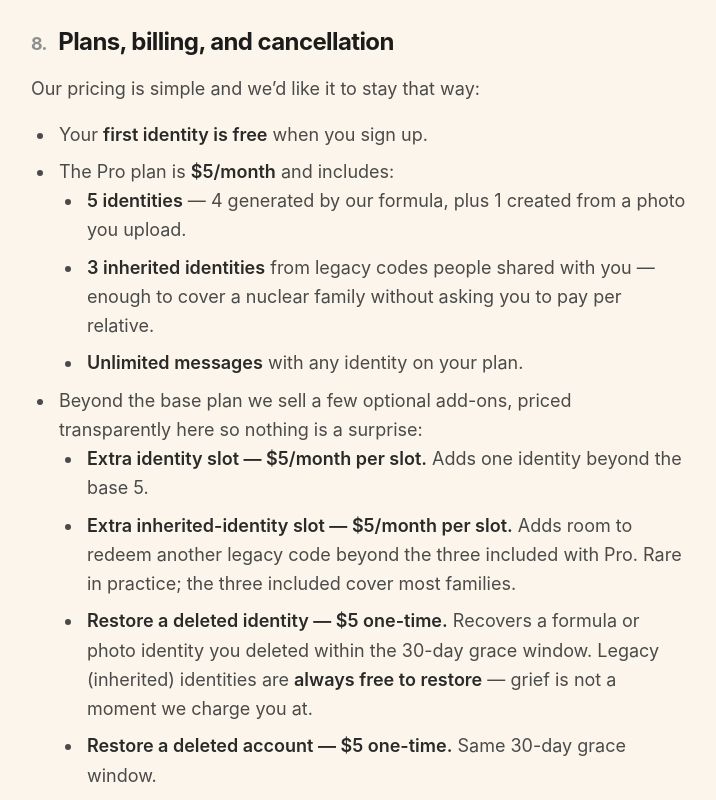
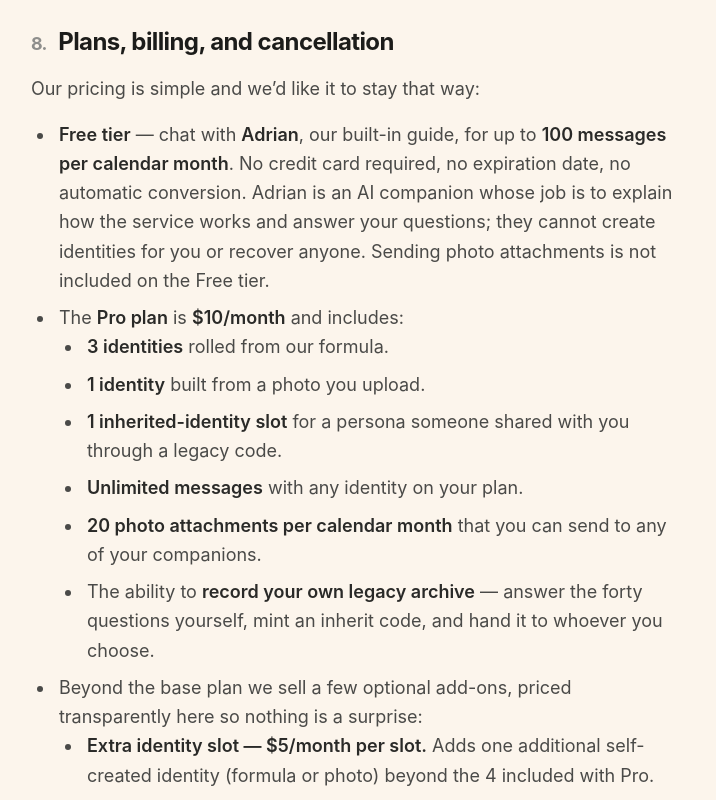
Before and after one commit to ten35application-blip/CHAPTER3FIVE, a Next.js app: page /terms in a window 1280 px wide. Shown: the part 5240-6040 px from the top of the page, without its empty margins (281-997 px from the left). Built offline with nearby package versions, Linux system fonts and the light colour scheme.

Commit message:
terms + pricing copy sweep for the $10 Pro / Adrian model

```diff
--- a/src/app/(gated)/settings/page.tsx
+++ b/src/app/(gated)/settings/page.tsx
@@ -8,6 +8,7 @@ import {
   EXTRA_IDENTITY_PRICE_LABEL,
   MONTHLY_PRICE_LABEL,
   PRICING,
+  PRO_IMAGES_PER_MONTH,
 } from "@/lib/pricing";
 import { DataExportButton } from "./_components/DataExportButton";
 import { ManageSubscriptionButton } from "./_components/ManageSubscriptionButton";
@@ -30,9 +31,10 @@ async function signOut() {
   redirect("/");
 }
 
-// Wilson's pricing today: 1 free forever, $5/month for 5 total
-// (4 formula-generated + 1 made from an uploaded photo). Numbers
-// live in src/lib/pricing.ts — change them there.
+// Wilson's pricing (July 2026 rework): Free tier chats with Adrian
+// only; Pro is $10/month for 3 formula + 1 photo (4 self-created,
+// what this constant counts) + 1 inherited slot. Numbers live in
+// src/lib/pricing.ts -- change them there.
 const PLAN_QUOTA = PRICING.totalIdentitiesPerPlan;
 
 export default async function SettingsPage({
@@ -235,10 +237,11 @@ export default async function SettingsPage({
                 />
                 <p className="mt-3 text-center text-xs text-warm-300">
                   {MONTHLY_PRICE_LABEL}/month for{" "}
-                  {PRICING.formulaIdentitiesPerPlan} identities plus
-                  one made from a photo. Extras{" "}
-                  {EXTRA_IDENTITY_PRICE_LABEL}/mo each. Cancel any
-                  time. Auto-renews monthly until cancelled.
+                  {PRICING.formulaIdentitiesPerPlan} identities plus one
+                  from a photo plus one inherited slot, {PRO_IMAGES_PER_MONTH}{" "}
+                  photo sends a month, unlimited messages. Extras{" "}
+                  {EXTRA_IDENTITY_PRICE_LABEL}/mo each. Cancel any time.
+                  Auto-renews monthly until cancelled.
                 </p>
               </>
             )}
--- a/src/app/page.tsx
+++ b/src/app/page.tsx
@@ -431,8 +431,8 @@ export default function Home() {
       </section>
 
       {/* ── 7 · PRICING ──────────────────────────────────────────
-          Two tiers presented as one card each: Free (what you get
-          without paying) and Pro (what unlocks at $5/mo). Extra
+          Two tiers presented as one card each: Free (chat with Adrian)
+          and Pro (what unlocks at MONTHLY_PRICE_LABEL/mo). Extra
           identity add-on called out below. */}
       <section className="px-6 py-24 md:py-32">
         <div className="mx-auto flex w-full max-w-5xl flex-col items-center">
--- a/src/app/terms/page.tsx
+++ b/src/app/terms/page.tsx
@@ -5,7 +5,15 @@ import {
   LegalShell,
   type TocItem,
 } from "@/components/legal";
-import { MONTHLY_PRICE_LABEL } from "@/lib/pricing";
+import {
+  EXTRA_IDENTITY_PRICE_LABEL,
+  EXTRA_INHERITED_PRICE_LABEL,
+  FREE_MESSAGES_PER_MONTH,
+  MONTHLY_PRICE_LABEL,
+  PRICING,
+  PRO_IMAGES_PER_MONTH,
+  RESTORE_IDENTITY_PRICE_LABEL,
+} from "@/lib/pricing";
 
 export const metadata: Metadata = {
   title: "Terms of Service — chapter3five",
@@ -292,23 +300,54 @@ export default function TermsPage() {
         <p>Our pricing is simple and we&rsquo;d like it to stay that way:</p>
         <ul>
           <li>
-            Your <strong>first identity is free</strong> when you sign up.
+            <strong>Free tier</strong> — chat with{" "}
+            <strong>Adrian</strong>, our built-in guide, for up to{" "}
+            <strong>{FREE_MESSAGES_PER_MONTH} messages per calendar
+            month</strong>. No credit card required, no expiration date,
+            no automatic conversion. Adrian is an AI companion whose job
+            is to explain how the service works and answer your questions;
+            they cannot create identities for you or recover anyone.
+            Sending photo attachments is not included on the Free tier.
           </li>
           <li>
-            The Pro plan is <strong>$5/month</strong> and includes:
+            The <strong>Pro plan</strong> is{" "}
+            <strong>{MONTHLY_PRICE_LABEL}/month</strong> and includes:
             <ul>
               <li>
-                <strong>5 identities</strong> — 4 generated by our formula,
-                plus 1 created from a photo you upload.
+                <strong>
+                  {PRICING.formulaIdentitiesPerPlan} identities
+                </strong>{" "}
+                rolled from our formula.
               </li>
               <li>
-                <strong>3 inherited identities</strong> from legacy codes
-                people shared with you &mdash; enough to cover a
-                nuclear family without asking you to pay per relative.
+                <strong>
+                  {PRICING.photoIdentitiesPerPlan} identity
+                </strong>{" "}
+                built from a photo you upload.
+              </li>
+              <li>
+                <strong>
+                  {PRICING.includedInheritedIdentitiesPerPlan} inherited-identity
+                  slot
+                </strong>{" "}
+                for a persona someone shared with you through a legacy
+                code.
               </li>
               <li>
                 <strong>Unlimited messages</strong> with any identity on
                 your plan.
+              </li>
+              <li>
+                <strong>
+                  {PRO_IMAGES_PER_MONTH} photo attachments per calendar
+                  month
+                </strong>{" "}
+                that you can send to any of your companions.
+              </li>
+              <li>
+                The ability to <strong>record your own legacy archive</strong>{" "}
+                — answer the forty questions yourself, mint an inherit
+                code, and hand it to whoever you choose.
               </li>
             </ul>
           </li>
@@ -317,24 +356,39 @@ export default function TermsPage() {
             transparently here so nothing is a surprise:
             <ul>
               <li>
-                <strong>Extra identity slot — $5/month per slot.</strong>{" "}
-                Adds one identity beyond the base 5.
+                <strong>
+                  Extra identity slot — {EXTRA_IDENTITY_PRICE_LABEL}/month
+                  per slot.
+                </strong>{" "}
+                Adds one additional self-created identity (formula or
+                photo) beyond the{" "}
+                {PRICING.formulaIdentitiesPerPlan +
+                  PRICING.photoIdentitiesPerPlan}{" "}
+                included with Pro.
               </li>
               <li>
-                <strong>Extra inherited-identity slot — $5/month per
-                slot.</strong> Adds room to redeem another legacy code
-                beyond the three included with Pro. Rare in practice;
-                the three included cover most families.
+                <strong>
+                  Extra inherited-identity slot —{" "}
+                  {EXTRA_INHERITED_PRICE_LABEL}/month per slot.
+                </strong>{" "}
+                Adds room to redeem another legacy code beyond the one
+                included with Pro.
               </li>
               <li>
-                <strong>Restore a deleted identity — $5 one-time.</strong>{" "}
+                <strong>
+                  Restore a deleted identity — {RESTORE_IDENTITY_PRICE_LABEL}{" "}
+                  one-time.
+                </strong>{" "}
                 Recovers a formula or photo identity you deleted within
                 the 30-day grace window. Legacy (inherited) identities
                 are <strong>always free to restore</strong> — grief is not
                 a moment we charge you at.
               </li>
               <li>
-                <strong>Restore a deleted account — $5 one-time.</strong>{" "}
+                <strong>
+                  Restore a deleted account — {RESTORE_IDENTITY_PRICE_LABEL}{" "}
+                  one-time.
+                </strong>{" "}
                 Same 30-day grace window.
               </li>
             </ul>
@@ -342,6 +396,13 @@ export default function TermsPage() {
           <li>
             An active Pro plan is required to redeem an inherit code and
             use a legacy identity someone shared with you (see Section 4).
+          </li>
+          <li>
+            <strong>chapter3five does not currently offer a free trial
+            of the Pro plan.</strong> The Free tier is real and permanent
+            — Adrian is available without payment for as long as your
+            account exists. If we ever introduce a trial in the future,
+            we will describe it here before making it available.
           </li>
         </ul>
         <p>
--- a/src/app/upgrade/page.tsx
+++ b/src/app/upgrade/page.tsx
@@ -88,9 +88,10 @@ export default async function UpgradePage({
           </p>
         ) : (
           <p className="mt-6 max-w-md text-lg leading-relaxed text-warm-200">
-            Unlimited messages, five identities you build, photos you can
-            share, and &mdash; when you want it &mdash; the ability to
-            record an archive or redeem one someone left you.
+            Unlimited messages, five companions in your contacts (three
+            from our formula, one from a photo you upload, one from an
+            inherit code someone gives you), photos you can share, and
+            the ability to record your own legacy archive when you want it.
           </p>
         )}
 
@@ -147,7 +148,7 @@ export default async function UpgradePage({
               href={`mailto:hello@chapter3five.app?subject=${encodeURIComponent(
                 "Add an extra inherited-identity slot",
               )}&body=${encodeURIComponent(
-                `Hi — I'd like to add an extra inherited-identity slot (${EXTRA_INHERITED_PRICE_LABEL}/month) to my chapter3five account (${user.email}). I've already filled the three inherited archives included with Pro and I have another code to redeem.\n\nThanks.`,
+                `Hi — I'd like to add an extra inherited-identity slot (${EXTRA_INHERITED_PRICE_LABEL}/month) to my chapter3five account (${user.email}). I've already filled the inherited slot included with Pro and I have another code to redeem.\n\nThanks.`,
               )}`}
               className="bg-gradient-cta hover:bg-gradient-cta-hover flex h-14 w-full items-center justify-center rounded-full text-base font-bold text-white shadow-[0_16px_36px_-10px_rgba(232,138,118,0.55),_0_6px_16px_-4px_rgba(126,196,196,0.45)] transition-all hover:-translate-y-px"
             >
--- a/src/lib/legal/version.ts
+++ b/src/lib/legal/version.ts
@@ -21,8 +21,16 @@
  *                 rewritten to cover mobile applications (Apple + Play)
  *                 instead of iOS specifically; privacy: DOB now
  *                 collected at signup for age verification.
+ *   2026-07-27d — Terms §8 rewritten for the new pricing model:
+ *                 $5 → $10/mo Pro; Free tier now chats with the shared
+ *                 Adrian concierge (100 msg/mo, 0 image sends); Pro
+ *                 slot layout re-stated as 3 formula + 1 photo + 1
+ *                 inherited (5 total, includedInheritedIdentitiesPerPlan
+ *                 dropped from 3 to 1); Pro image cap disclosed at
+ *                 20/month; add-on prices re-stated; explicit "no free
+ *                 trial" clause added.
  */
-export const CURRENT_TERMS_VERSION = "2026-07-27c";
+export const CURRENT_TERMS_VERSION = "2026-07-27d";
 
 /**
  * True only if the profile has accepted exactly the current version.
```
